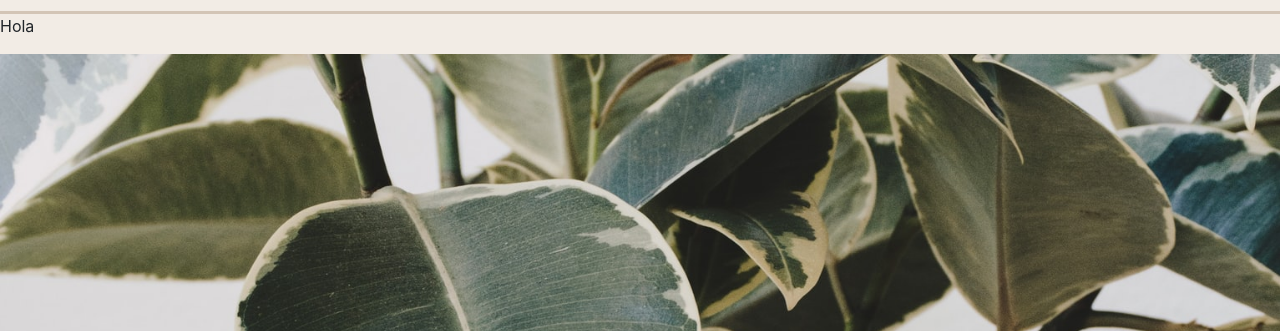
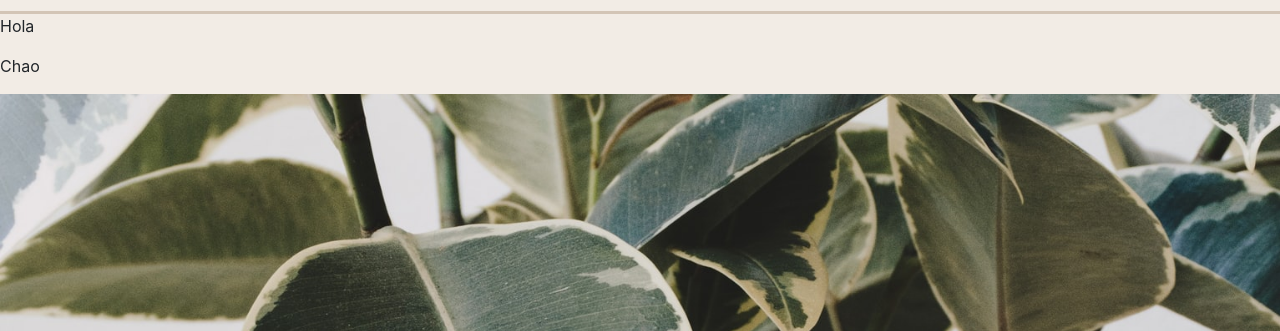
Before and after one commit to mariapazgf/proyectomara, a plain HTML site: page index.html in a window 1280 px wide. Shown: the part 106-437 px from the top of the page. Drawn offline with nearby package versions, Linux system fonts and the light colour scheme; a web font is replaced by a local one.

Commit message:
algo mas

```diff
--- a/index.html
+++ b/index.html
@@ -53,6 +53,7 @@
     <div id="bannerPrincipal">
 
       <p>Hola</p>
+      <p>Chao</p>
 
       <div class="banner">
 
```
